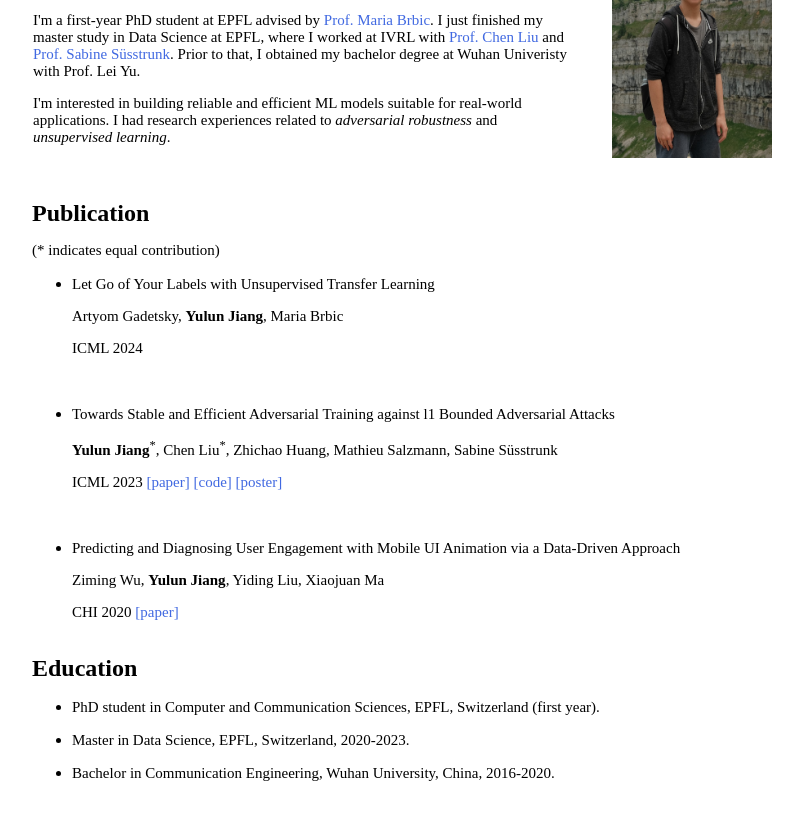
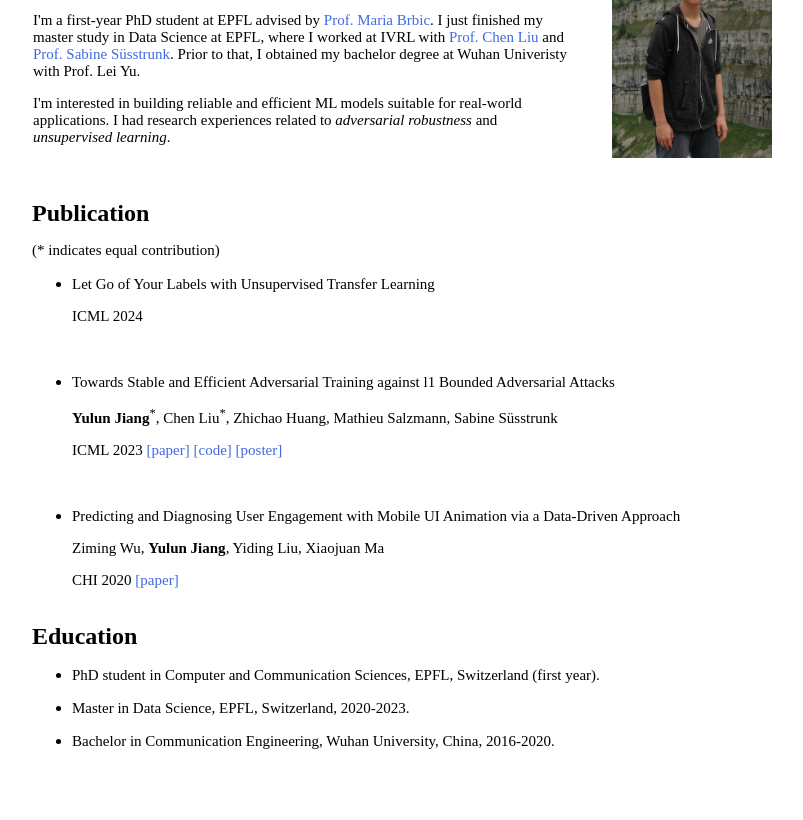
Before and after one commit to yljblues/yljblues.github.io, a plain HTML site: page index.html in a window 1280 px wide. Shown: the part 90-910 px from the top of the page, without its empty margins (208-1011 px from the left). Drawn offline with Linux system fonts and the light colour scheme.

Commit message:
'update'

```diff
--- a/index.html
+++ b/index.html
@@ -2,7 +2,7 @@
 <html lang="en">
 
 <head>
-  <title>Yulun Jiang</title>
+  <title>Yulun Jiang's homepage</title>
 
   <meta content="text/html; charset=utf-8" http-equiv="Content-Type">
 
@@ -86,7 +86,7 @@
           <ul>
             <li>
               <p>Let Go of Your Labels with Unsupervised Transfer Learning</p>
-              <p>Artyom Gadetsky, <b>Yulun Jiang</b>, Maria Brbic</p>
+              <!-- <p>Artyom Gadetsky, <b>Yulun Jiang</b>, Maria Brbic</p> -->
               <p>ICML 2024</p>
             </li>
             <br>
```
